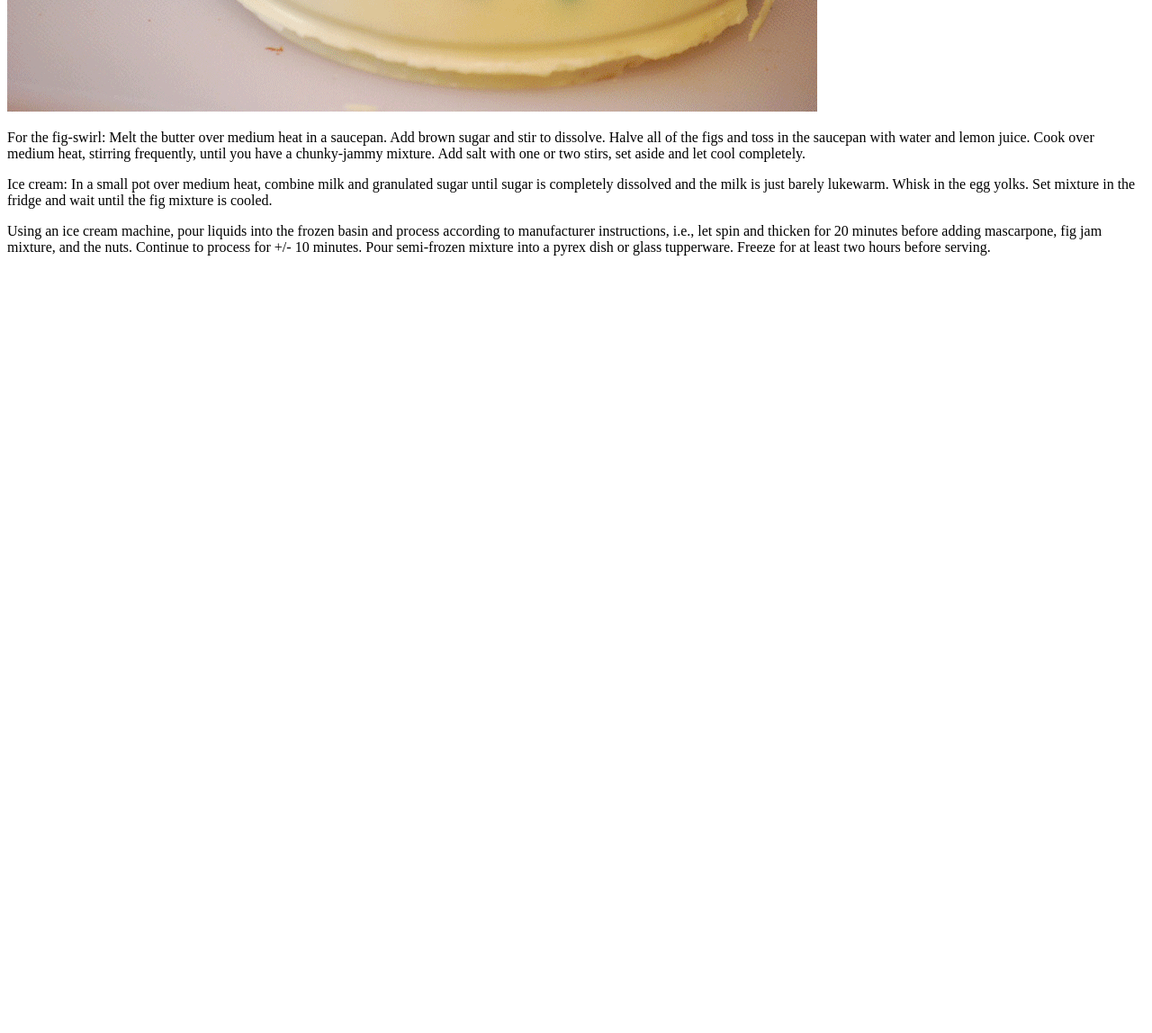
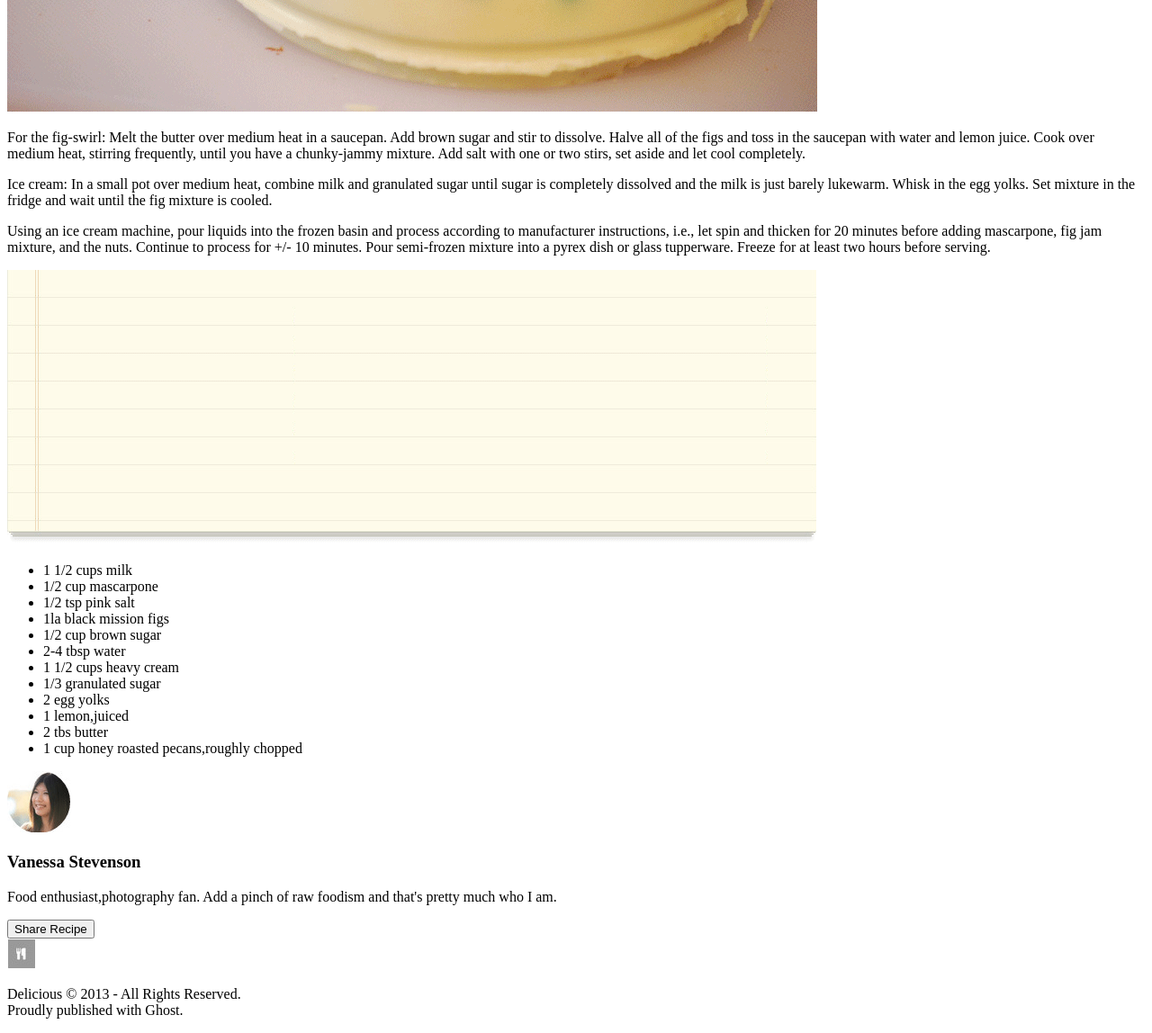
Before and after one commit to vijayetar/pizzaChocolate, a plain HTML site: page index.html in a window 1280 px wide. Shown: the part 1027-2175 px from the top of the page at 90% size. Before the commit the page ends 1327 px from the top, so only its background shows below. Drawn offline with Linux system fonts and the light colour scheme.

Commit message:
completd text and structure

```diff
--- a/index.html
+++ b/index.html
@@ -89,18 +89,51 @@
 
   </article>
   <section class="checkbox">
-
+    <img src="images/list-bg.png" alt="image of a notepad" />
+    <ul class="table">
+      <li class="column1">1 1/2 cups milk
+      </li>
+      <li class="column1">1/2 cup mascarpone
+      </li>
+      <li class="column1">1/2 tsp pink salt
+      </li>
+      <li class="column1">1la black mission figs
+      </li>
+      <li class="column1">1/2 cup brown sugar
+      </li>
+      <li class="column1">2-4 tbsp water
+      </li>
+      <li class="column2">1 1/2 cups heavy cream
+      </li>
+      <li class="column2">1/3 granulated sugar
+      </li>
+      <li class="column2">2 egg yolks
+      </li>
+      <li class="column2">1 lemon,juiced
+      </li>
+      <li class="column2">2 tbs butter
+      </li>
+      <li class="column2">1 cup honey roasted pecans,roughly chopped
+      </li>
+    </ul>
   </section>
   <section class="shadedbox">
 
   </section>
   <section class="sharerecipe">
-
+    <img src="images/van-pic.png" alt="small pictur of Vanessa" />
+    <h3>Vanessa Stevenson</h3>
+    <p>Food enthusiast,photography fan. Add a pinch of raw foodism and that's pretty much who I am.</p>
+    <button>Share Recipe</button>
   </section>
   <section class="linelogo">
-
+    <img src="images/small-logo.png" alt="small logo" />
   </section>
   <footer>
+    <p>
+      Delicious &copy 2013 - All Rights Reserved. </br>
+      Proudly published with Ghost.
+    </p>
 
   </footer>
 </body>
```
